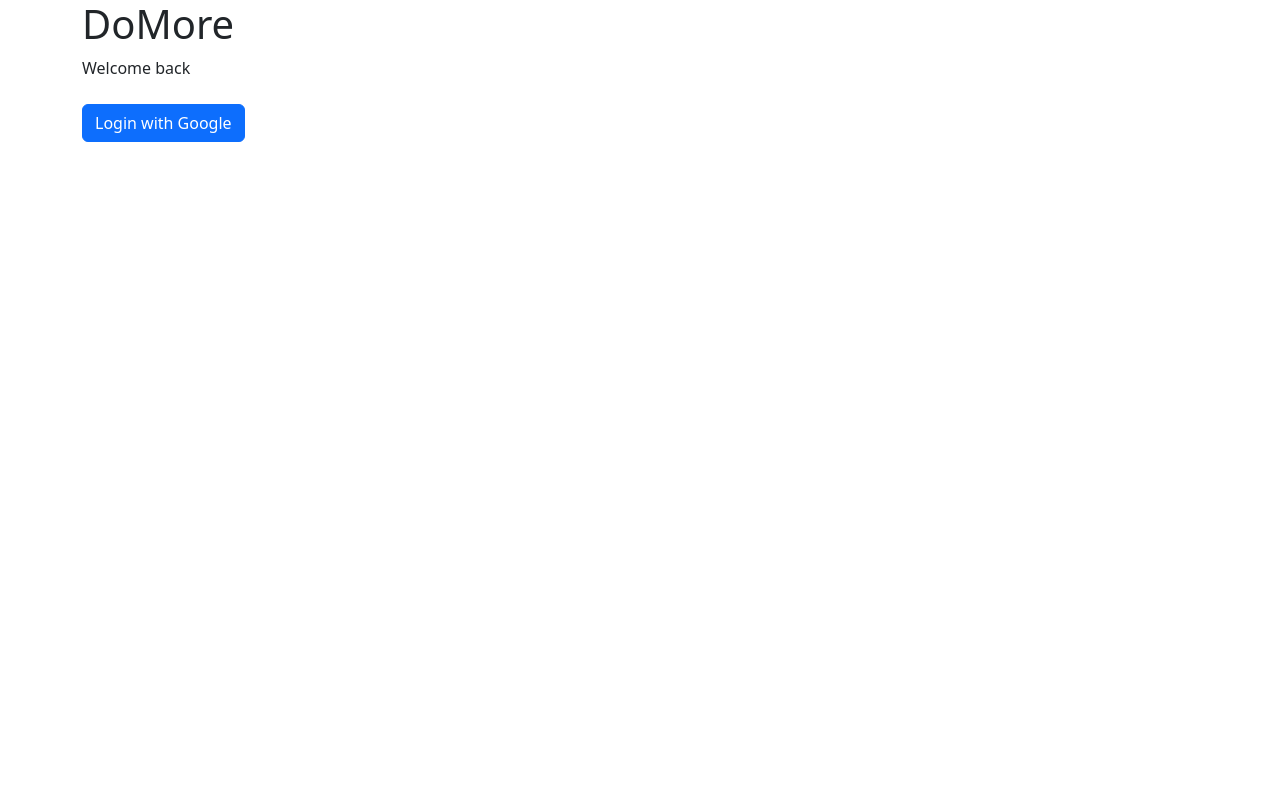
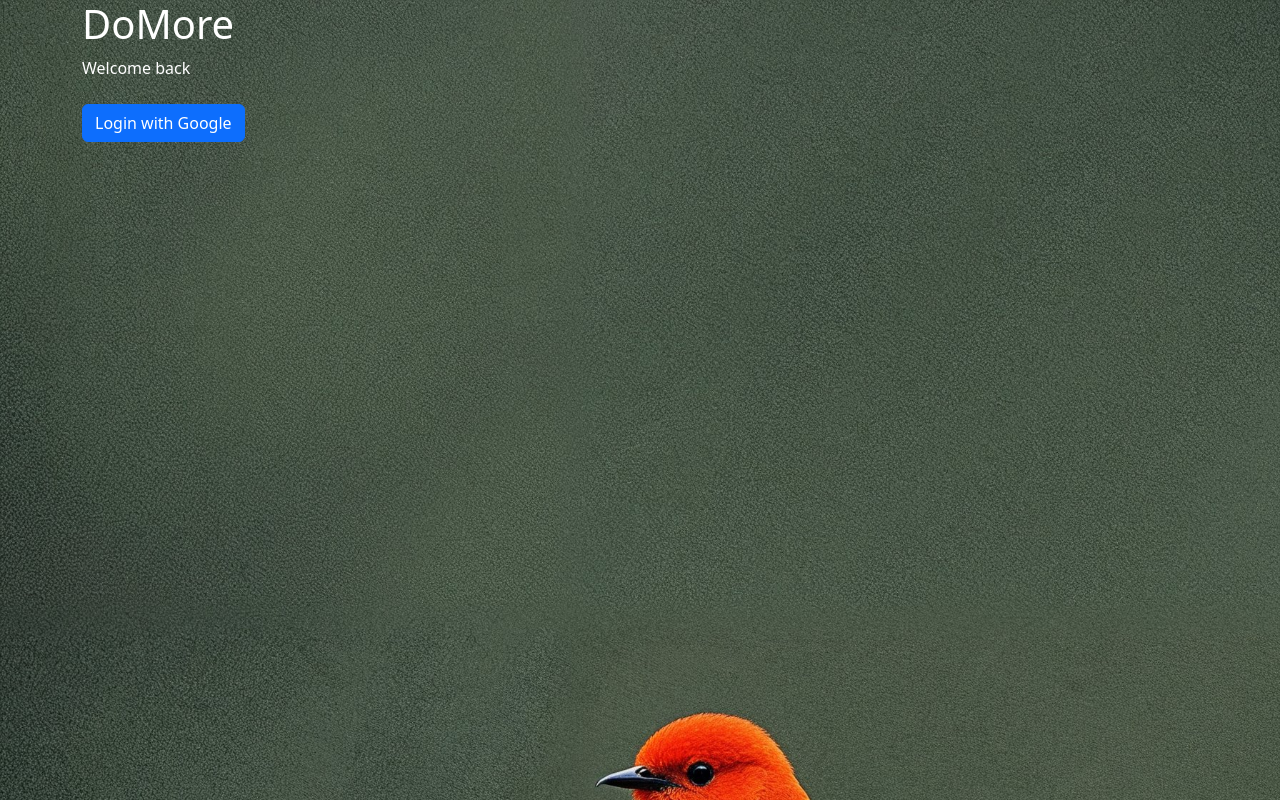
Before and after one commit to V014/todo, a plain HTML site: page public/index.html in a window 1280 px wide. Drawn offline with Linux system fonts and the light colour scheme; some packages are replaced by stand-ins of ours; files whose address does not match are found by name.

Commit message:
added a background

```diff
--- /dev/null
+++ b/public/css/custom.css
@@ -0,0 +1,6 @@
+body{
+    background-image: url('../img/landing.jpg');
+    background-attachment:fixed;
+    background-size: cover;
+    color: white;
+}
--- a/public/index.html
+++ b/public/index.html
@@ -5,6 +5,7 @@
     <meta name="viewport" content="width=device-width, initial-scale=1">
     <title>todo lister</title>
     <link rel="stylesheet" href="css/bootstrap.min.css">
+    <link rel="stylesheet" href="css/custom.css">
     <!-- update the version number as needed -->
     <script defer src="/__/firebase/12.10.0/firebase-app-compat.js"></script>
     <!-- include only the Firebase features as you need -->
```
Also changed, not shown: public/img/landing.jpg (added).
